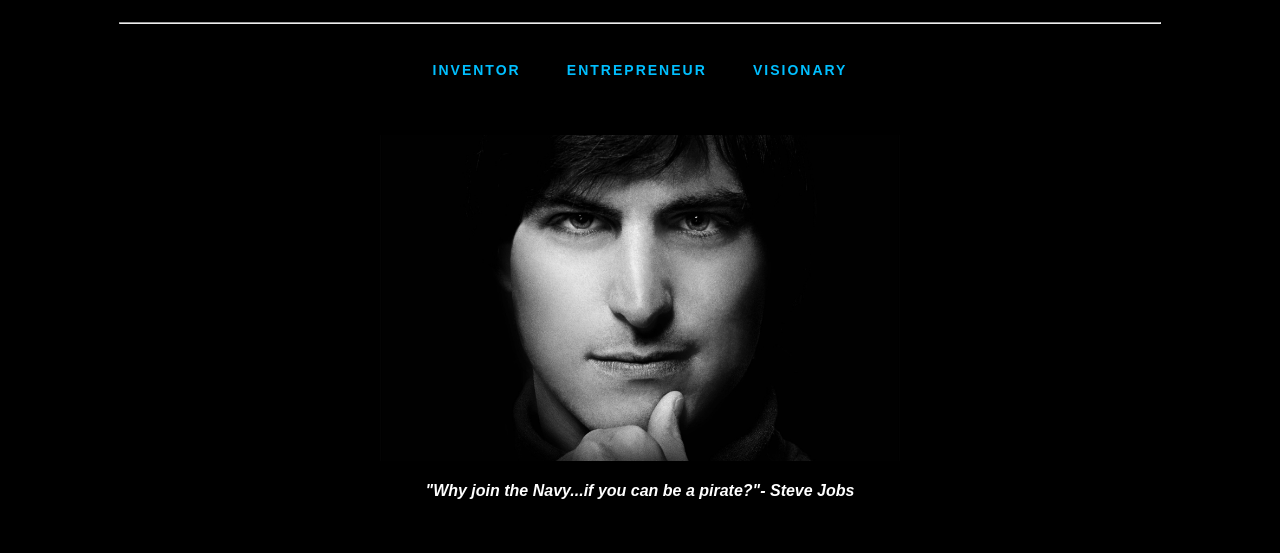
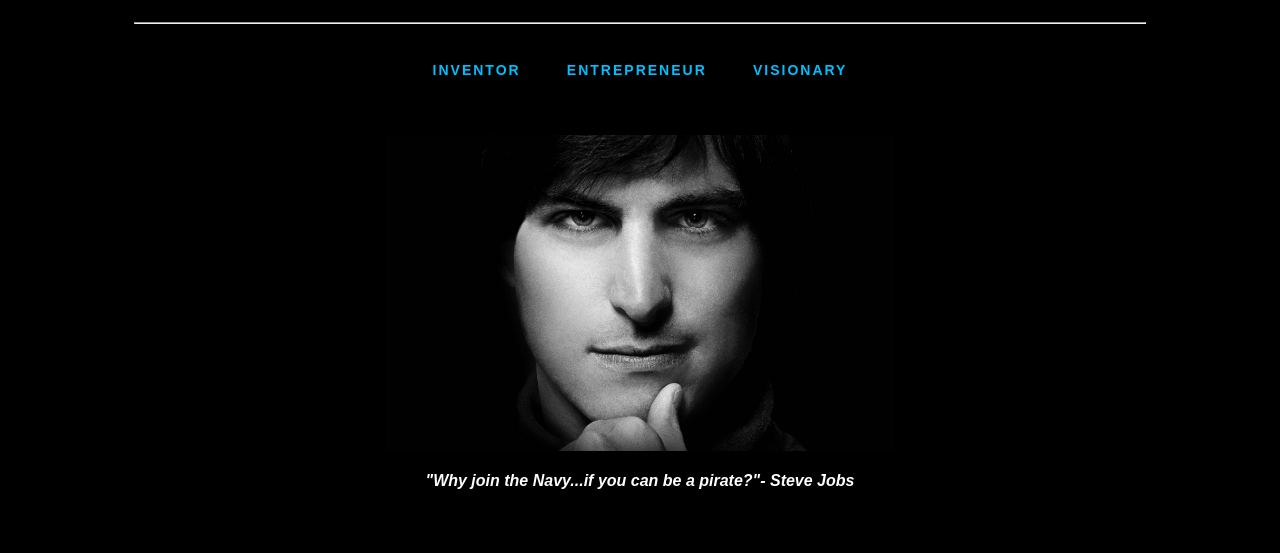
Before and after one commit to rajshukla8881/Tribute-Page, a plain HTML site: page index.html in a window 1280 px wide. Shown: the part 247-800 px from the top of the page. Drawn offline with Linux system fonts and the light colour scheme.

Commit message:
Second Commit

```diff
--- a/css/tributeestyling.css
+++ b/css/tributeestyling.css
@@ -4,10 +4,7 @@
     margin-right: auto;
     margin-left: auto;
 }
-.row {
-    margin-right: -15px;
-    margin-left: -15px;
-}
+
 body {
     font-family: 'Raleway', sans-serif;
     color: white;
--- a/index.html
+++ b/index.html
@@ -11,7 +11,7 @@
 <body>
 
     <div class="container">
-    <div class="row">
+
     <div class="logo-center">
         <i class="fa fa-apple" aria-hidden="true" style="font-size: 64px;"></i>
     </div>
@@ -24,7 +24,7 @@
         <p >visionary</p>
     </h3>
     <br>
-    <img  id="imgHeader" class="img-responsive" src="images/steveface.jpg" alt="Steve Jobs"/>
+    <img  id="imgHeader"  src="images/steveface.jpg" alt="Steve Jobs"/>
     <h4 class="text-center">
     <blockquote>
         <p><em>"Why join the Navy...if you can be a pirate?"</em><cite>- Steve Jobs</cite></p>
@@ -106,6 +106,6 @@
     <hr>
     <p class="text-center">You can read more about Steve Jobs at <a href="https://en.wikipedia.org/wiki/Steve_Jobs" target="_blank">Wikipedia</p>
     </div>
-    </div>
+
 </body>
 </html>
```
Also changed, not shown: images/applelogo.jpg (deleted), images/stevejobs.png (deleted), images/stevejobs2.png (deleted).
